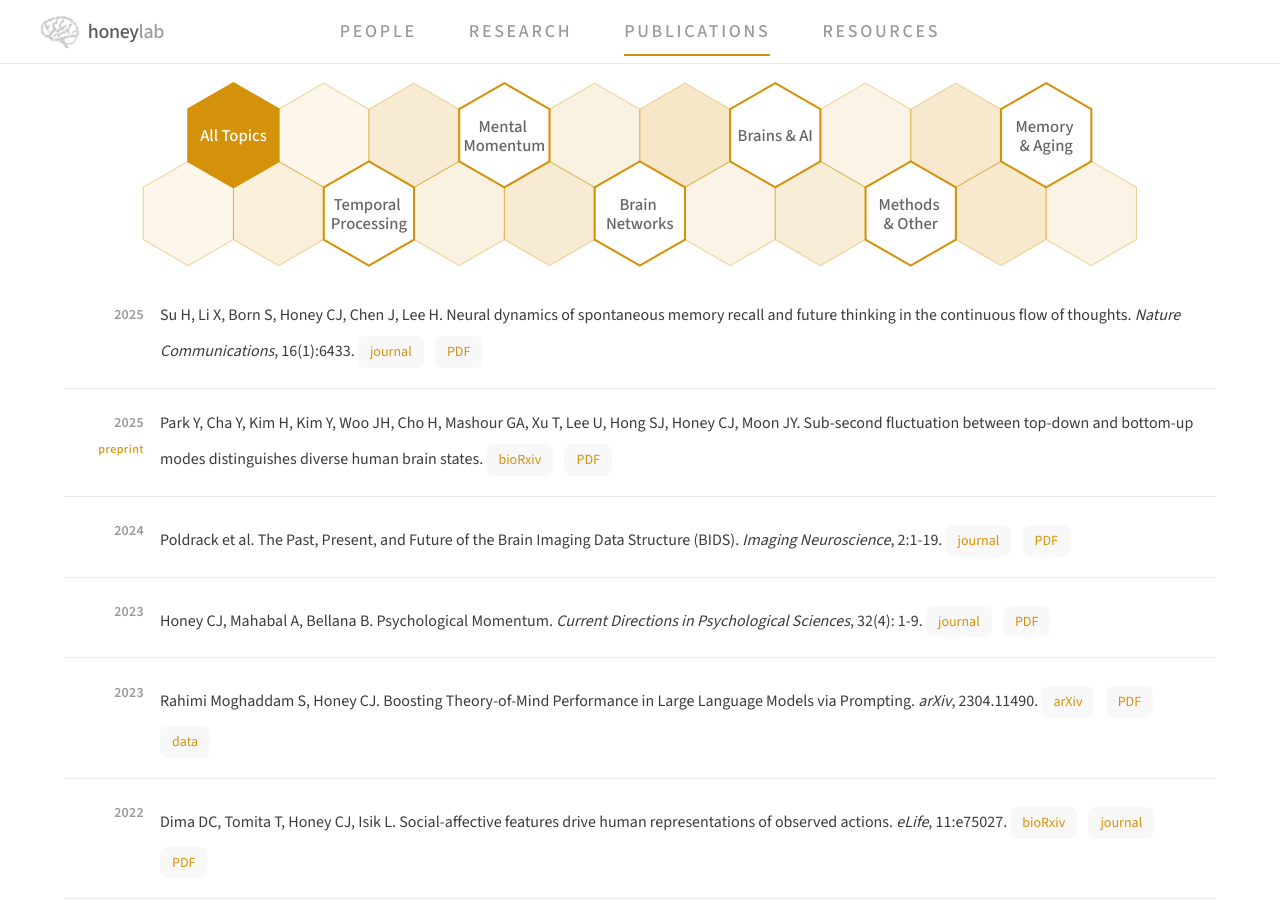
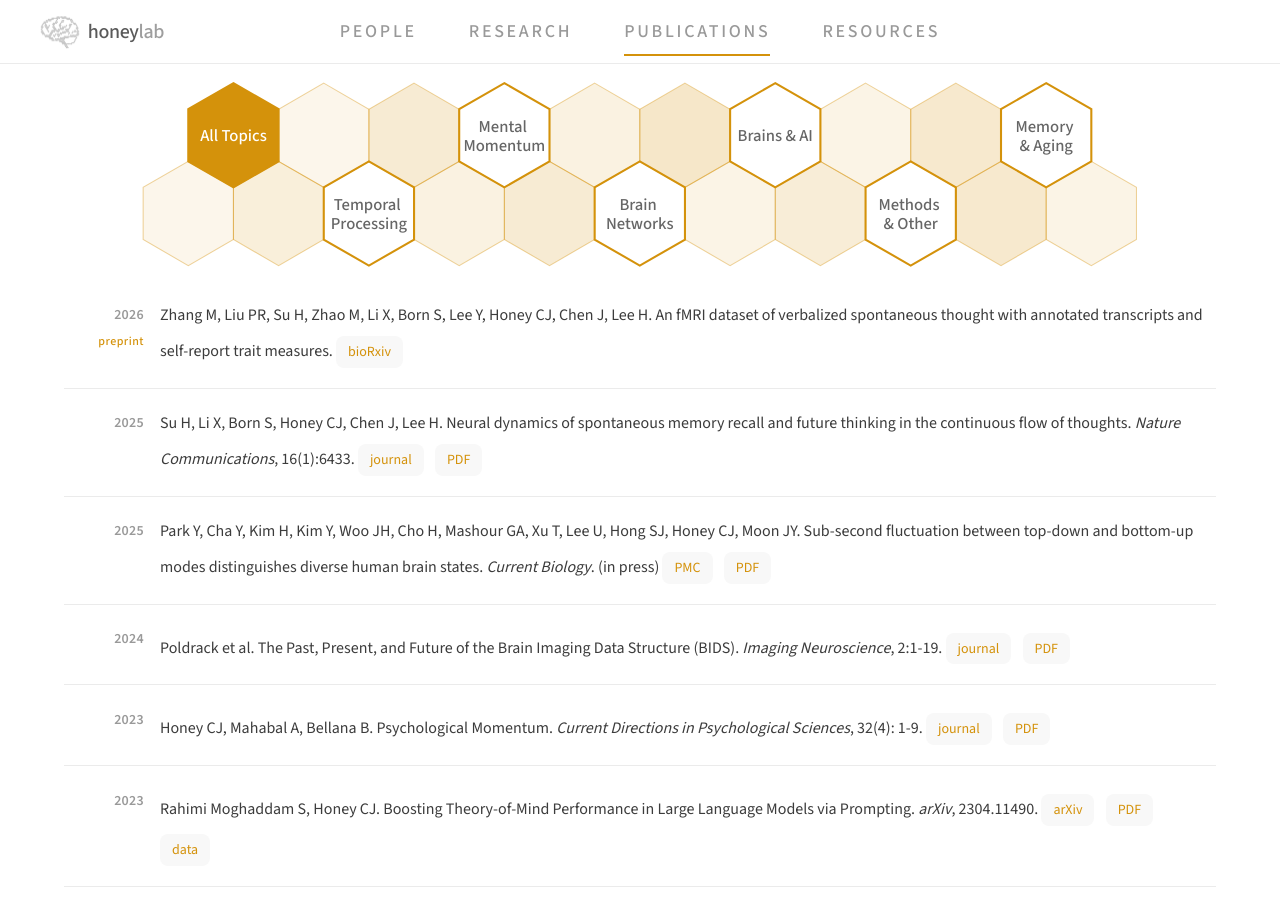
Before and after one commit to HLab/honeylab.org, a Jekyll site: the page built from publications.md, in a window 1280 px wide and 900 px high. Built offline with Jekyll 4.4.1, drawn with Linux system fonts in a browser that asks for light colours.

Commit message:
Add Zhang et al. preprint; update Park et al. to Current Biology (in press)
Tools: Claude Code

```diff
--- a/_data/publications.yml
+++ b/_data/publications.yml
@@ -1,11 +1,20 @@
+- authors: Zhang M, Liu PR, Su H, Zhao M, Li X, Born S, Lee Y, Honey CJ, Chen J, Lee H
+  year: '2026'
+  status: preprint
+  title: An fMRI dataset of verbalized spontaneous thought with annotated transcripts and self-report trait measures
+  tags: [momentum, memory-aging]
+  links:
+  - text: bioRxiv
+    url: https://www.biorxiv.org/content/10.64898/2026.05.12.724488v1.abstract
 - authors: Park Y, Cha Y, Kim H, Kim Y, Woo JH, Cho H, Mashour GA, Xu T, Lee U, Hong SJ, Honey CJ, Moon JY
   year: '2025'
-  status: preprint
   title: Sub-second fluctuation between top-down and bottom-up modes distinguishes diverse human brain states
+  journal: Current Biology
+  note: in press
   tags: [networks]
   links:
-  - text: bioRxiv
-    url: https://www.biorxiv.org/content/10.1101/2025.03.12.642768v3.abstract
+  - text: PMC
+    url: https://pmc.ncbi.nlm.nih.gov/articles/PMC11952419/
   - text: PDF
     url: pdfs/park_etal_moon_preprint_2025.pdf
 - authors: Tomita TM, Barense MD, Honey CJ
```
